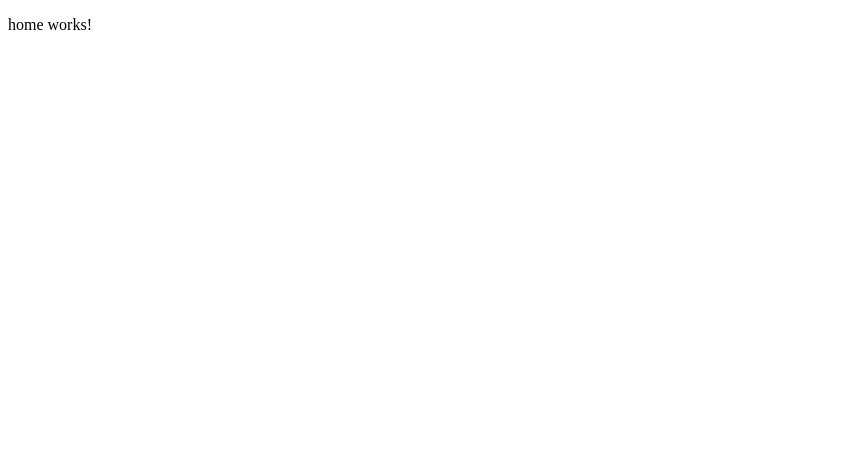
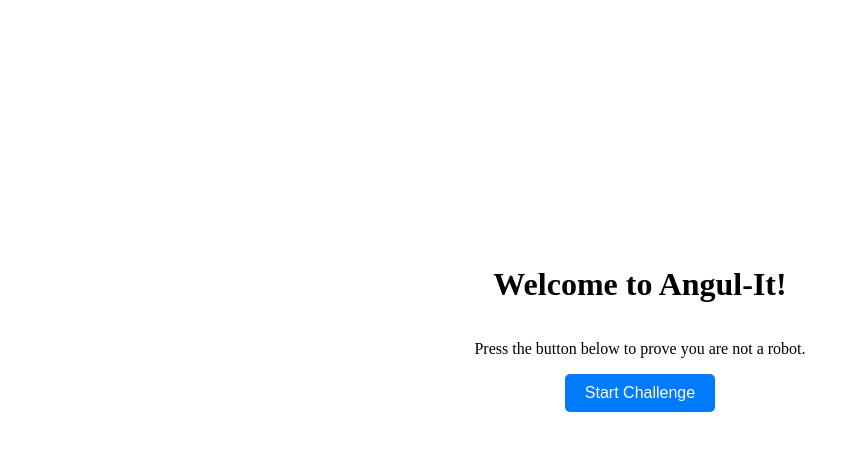
Before and after one commit to mahdikheirkhah/Angul-it, an Angular app in the folder Angul-It/: page / in a window 1280 px wide. Shown: the top 450 px of the page, without its empty margins (0-855 px from the left). Built offline with nearby package versions, Linux system fonts and the light colour scheme.

Commit message:
set up basic home page

```diff
--- a/Angul-It/src/app/components/home/home.css
+++ b/Angul-It/src/app/components/home/home.css
@@ -0,0 +1,18 @@
+.home-container {
+  display: flex;
+  flex-direction: column;
+  justify-content: center;
+  align-items: center;
+  height: 80vh;
+  text-align: center;
+}
+
+button {
+  padding: 10px 20px;
+  font-size: 16px;
+  cursor: pointer;
+  border: none;
+  border-radius: 5px;
+  background-color: #007bff;
+  color: white;
+}
--- a/Angul-It/src/app/components/home/home.html
+++ b/Angul-It/src/app/components/home/home.html
@@ -1 +1,5 @@
-<p>home works!</p>
+<div class="home-container">
+  <h1>Welcome to Angul-It!</h1>
+  <p>Press the button below to prove you are not a robot.</p>
+  <button (click)="startChallenge()">Start Challenge</button>
+</div>
--- a/Angul-It/src/app/components/home/home.ts
+++ b/Angul-It/src/app/components/home/home.ts
@@ -1,11 +1,18 @@
 import { Component } from '@angular/core';
+import { Router } from '@angular/router'; // 1. Import the Router
 
 @Component({
   selector: 'app-home',
-  imports: [],
   templateUrl: './home.html',
   styleUrl: './home.css'
 })
 export class Home {
 
+  // 2. Inject the Router service in the constructor
+  constructor(private router: Router) {}
+
+  // 3. Create the method that will be called on button click
+  startChallenge(): void {
+    this.router.navigate(['/captcha']);
+  }
 }
```
Also changed, not shown: 1 other file (tests, documents, lock files or other folders).
